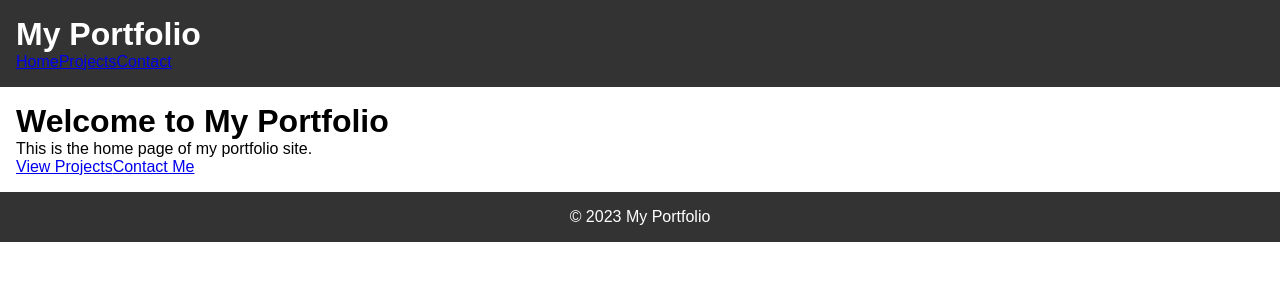
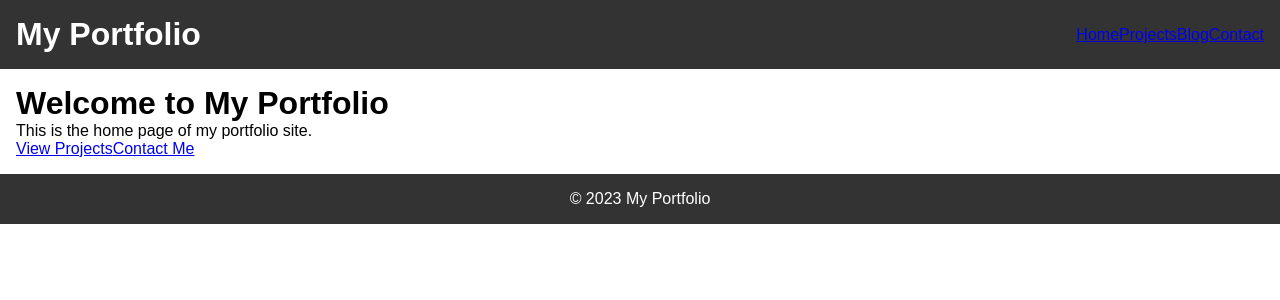
Before and after one commit to Ryoichi1222/Nuxt-portfolio, a Nuxt app: page / in a window 1280 px wide. Shown: the top 300 px of the page. Built offline with nearby package versions, Linux system fonts and the light colour scheme.

Commit message:
default.vue

```diff
--- a/layouts/default.vue
+++ b/layouts/default.vue
@@ -3,9 +3,12 @@
     <header>
       <h1>My Portfolio</h1>
       <nav>
-        <nuxt-link to="/">Home</nuxt-link>
-        <nuxt-link to="/projects">Projects</nuxt-link>
-        <nuxt-link to="/contact">Contact</nuxt-link>
+        <div class="nav-links">
+          <nuxt-link to="/">Home</nuxt-link>
+          <nuxt-link to="/projects">Projects</nuxt-link>
+          <nuxt-link to="/blog">Blog</nuxt-link>
+          <nuxt-link to="/contact">Contact</nuxt-link>
+        </div>
       </nav>
     </header>
 
@@ -31,15 +34,22 @@ header {
   background-color: #333;
   color: #fff;
   padding: 1rem;
+  display: flex;
+  justify-content: space-between;
+  align-items: center;
 }
 
 nav {
   display: flex;
 }
 
+.nav-links {
+  display: flex;
+}
+
 nav nuxt-link {
-  margin-right: 1rem;
-  color: #fff;
+  margin-right: 10rem;
+  color: rgb(240, 237, 237);
   text-decoration: none;
 }
 
```
